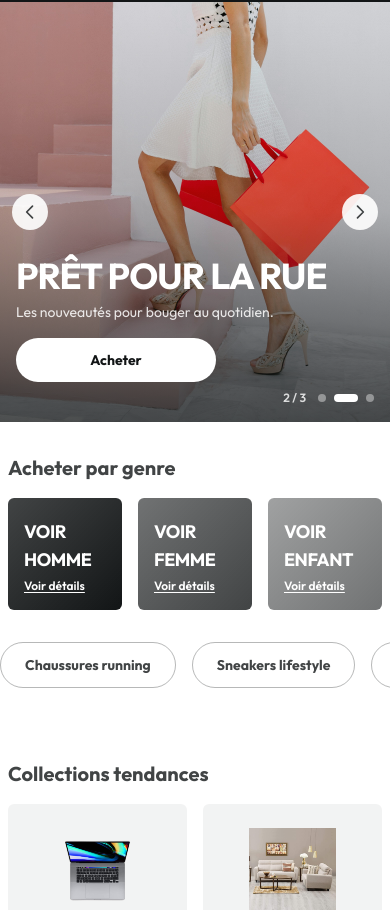
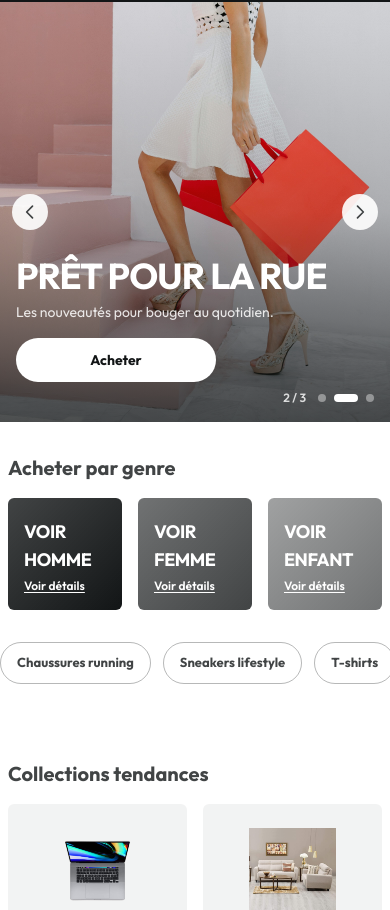
Before and after one commit to twocoderz/ecom.saas, a React (Vite) app: page / in a window 390 px wide. Shown: the part 190-1100 px from the top of the page. Built offline with nearby package versions, Linux system fonts and the light colour scheme.

Commit message:
mobile view overflow

```diff
--- a/src/pages/home/HomePage.tsx
+++ b/src/pages/home/HomePage.tsx
@@ -40,7 +40,7 @@ export function HomePage() {
       {/* Hero plein écran */}
       <HeroBanner />
 
-      <div className="space-y-4 pt-8">
+      <div className="space-y-4 overflow-x-clip pt-8">
         {/* Acheter par genre */}
         <Section title="Acheter par genre">
           <div className="grid grid-cols-3 gap-4">
@@ -65,8 +65,11 @@ export function HomePage() {
         </Section>
 
         {/* Tuiles categories */}
-        <div className="-mx-4 overflow-x-auto px-4 mt-8 lg:mt-12 sm:mx-0 sm:px-0">
-          <div className="flex min-w-max items-center gap-4 sm:flex-wrap sm:justify-center">
+        <div className="mt-8 w-full overflow-x-clip lg:mt-12">
+          <div
+            aria-label="Catégories"
+            className="scrollbar-none flex snap-x snap-mandatory items-center gap-3 overflow-x-auto px-4 pb-1 sm:snap-none sm:flex-wrap sm:justify-center sm:overflow-visible sm:px-0"
+          >
             {shortcutCategories.map((category) => (
               <CategoryTile
                 key={category.id}
@@ -74,6 +77,7 @@ export function HomePage() {
                 to={buildPlpPath(category.slug)}
               />
             ))}
+            <span aria-hidden="true" className="w-1 shrink-0 sm:hidden" />
           </div>
         </div>
 
--- a/src/shared/components/merchandising/CategoryTile.tsx
+++ b/src/shared/components/merchandising/CategoryTile.tsx
@@ -4,7 +4,7 @@ export function CategoryTile({ name, to }: { name: string; to: string }) {
   return (
     <Link
       to={to}
-      className="inline-flex min-w-max items-center justify-center rounded-full border border-black-30 px-6 py-3 text-sm lg:text-md font-bold text-black-80 transition-all duration-200 hover:border-black-80 focus-visible:outline-none focus-visible:ring-2 focus-visible:ring-black-80 focus-visible:ring-offset-2"
+      className="inline-flex shrink-0 snap-start items-center justify-center whitespace-nowrap rounded-full border border-black-30 px-4 py-2.5 text-[13px] sm:px-6 sm:py-3 sm:text-sm lg:text-md font-bold text-black-80 transition-all duration-200 hover:border-black-80 focus-visible:outline-none focus-visible:ring-2 focus-visible:ring-black-80 focus-visible:ring-offset-2"
     >
       {name}
     </Link>
```
